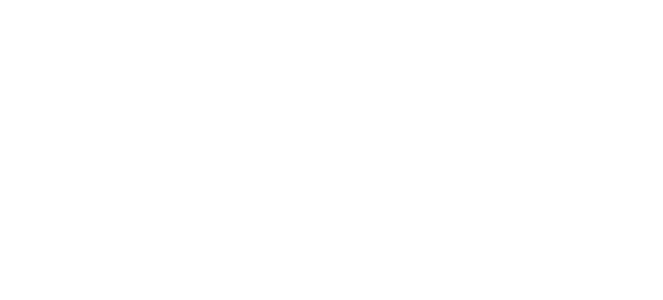
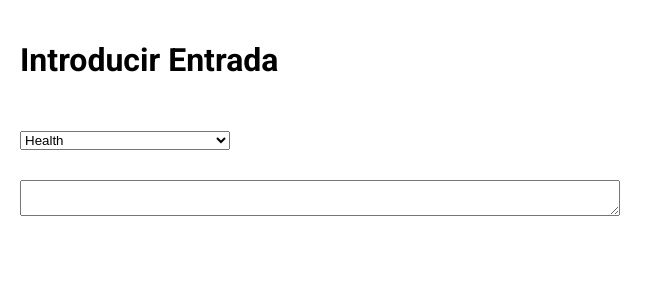
Before and after one commit to JustHarlys/Blog, a React (Vite) app: page /setEntry in a window 1280 px wide. Shown: the top 300 px of the page, without its empty margins (0-663 px from the left). Built offline with nearby package versions, Linux system fonts and the light colour scheme.

Commit message:
Creacion de otra página, modificaciones de estilos de lugar

```diff
--- a/src/App.css
+++ b/src/App.css
@@ -130,6 +130,11 @@
   gap: 20px;
 }
 
+.container > a {
+  color: white;
+  text-decoration: none;
+}
+
 .entries-container {
   width: 100%;
   padding: 20px;
@@ -146,6 +151,7 @@
   float: right;
   background-color: var(--red);
   color: white;
+  border-radius: 10px;
 }
 
 .category {
@@ -154,6 +160,7 @@
   color: #333333;
   font-weight: bold;
   text-decoration: none;
+
 }
 
 .category:hover {
@@ -178,7 +185,19 @@
 }
 
 .container:hover {
-  background-color: #4b4747;
+  background-color: #751f1f;
+}
+
+.set-entry {
+  display: flex;
+  flex-direction: column;
+  width: 50%;
+  gap: 30px;
+  padding: 20px;
+}
+
+.set-entry > select {
+  width: 35%;
 }
 
 @media screen and (max-width: 700px) {
--- a/src/App.jsx
+++ b/src/App.jsx
@@ -4,6 +4,8 @@
 import AboutMe from './pages/AboutMe'
 import Home from './pages/Home'
 import Contact from './pages/Contact'
+import SetEntry from './pages/SetEntry'
+import Entry from './pages/Entry'
 
 const {POPSTATE, PUSHSTATE} = EVENTS
 
@@ -47,6 +49,14 @@
         {
           path: '/contact',
           Component: Contact
+        },
+        {
+          path: '/setEntry',
+          Component: SetEntry
+        },
+        {
+          path: '/Entry',
+          Component : Entry
         }
       ]} />
 
--- a/src/Components/Aside.jsx
+++ b/src/Components/Aside.jsx
@@ -8,6 +8,8 @@
             <h1>Titulo de la entrada</h1>
             <p>Lorem ipsum dolor sit amet, consectetur adipiscing elit. Proin porta nulla rhoncus malesuada sodales. Phasellus ornare dolor ante, eget dapibus ex efficitur ac. Praesent condimentum aliquam malesuada. Proin egestas posuere est eleifend porta. Sed at rutrum quam. Nulla vehicula, arcu nec maximus fringilla, purus libero tristique odio, eu pulvinar nulla velit sed metus. Suspendisse purus risus, tincidunt nec pharetra sodales, ullamcorper quis nisl. Maecenas nec pulvinar nisi, quis commodo quam.</p>
 
+            <h1>Titulo de la entrada</h1>
+            <p>Lorem ipsum dolor sit amet, consectetur adipiscing elit. Proin porta nulla rhoncus malesuada sodales. Phasellus ornare dolor ante, eget dapibus ex efficitur ac. Praesent condimentum aliquam malesuada. Proin egestas posuere est eleifend porta. Sed at rutrum quam. Nulla vehicula, arcu nec maximus fringilla, purus libero tristique odio, eu pulvinar nulla velit sed metus. Suspendisse purus risus, tincidunt nec pharetra sodales, ullamcorper quis nisl. Maecenas nec pulvinar nisi, quis commodo quam.</p>
 
         </div>
     </aside>
--- a/src/Components/Categories.jsx
+++ b/src/Components/Categories.jsx
@@ -3,9 +3,9 @@
 function Categories() {
   return (
     <ul className='categories-list'>
-        <a href="" className='category selected'><li>Health</li></a>
-        <a href="" className='category'><li>Coding</li></a>
-        <a href="" className='category'><li>Life Experiences</li></a>
+        <a href="" className='category selected' id="1"><li>Health</li></a>
+        <a href="" className='category' id="2"><li>Coding</li></a>
+        <a href="" className='category' id="3"><li>Life Experiences</li></a>
     </ul>
   )
 }
--- a/src/Components/Entries.jsx
+++ b/src/Components/Entries.jsx
@@ -1,4 +1,4 @@
-
+import { Link } from "./Link";
 
 function Entries() {
   return (
@@ -7,18 +7,25 @@
 
         <div className="container">
 
+        <Link to="/Entry">
         <h1>Titulo de la entrada</h1>
         <p> Lorem ipsum dolor sit amet, consectetur adipiscing elit. Proin porta nulla rhoncus malesuada sodales. Phasellus ornare dolor ante, eget dapibus ex efficitur ac. Praesent condimentum aliquam malesuada. Proin egestas posuere est eleifend porta. Sed at rutrum quam. Nulla vehicula, arcu nec maximus fringilla, purus libero tristique odio, eu pulvinar nulla velit sed metus. Suspendisse purus risus, tincidunt nec pharetra sodales, ullamcorper quis nisl. Maecenas nec pulvinar nisi, quis commodo quam.</p>
+        </Link>
+
         </div>
 
         <div className="container">
+        <Link to="/Entry">
         <h1>Titulo de la entrada</h1>
         <p> Lorem ipsum dolor sit amet, consectetur adipiscing elit. Proin porta nulla rhoncus malesuada sodales. Phasellus ornare dolor ante, eget dapibus ex efficitur ac. Praesent condimentum aliquam malesuada. Proin egestas posuere est eleifend porta. Sed at rutrum quam. Nulla vehicula, arcu nec maximus fringilla, purus libero tristique odio, eu pulvinar nulla velit sed metus. Suspendisse purus risus, tincidunt nec pharetra sodales, ullamcorper quis nisl. Maecenas nec pulvinar nisi, quis commodo quam.</p>
+        </Link>
         </div>
 
         <div className="container">
+        <Link to="/Entry">
         <h1>Titulo de la entrada</h1>
         <p> Lorem ipsum dolor sit amet, consectetur adipiscing elit. Proin porta nulla rhoncus malesuada sodales. Phasellus ornare dolor ante, eget dapibus ex efficitur ac. Praesent condimentum aliquam malesuada. Proin egestas posuere est eleifend porta. Sed at rutrum quam. Nulla vehicula, arcu nec maximus fringilla, purus libero tristique odio, eu pulvinar nulla velit sed metus. Suspendisse purus risus, tincidunt nec pharetra sodales, ullamcorper quis nisl. Maecenas nec pulvinar nisi, quis commodo quam.</p>
+        </Link>
         </div>
 
         <p className="counter"> {'< 1/3 >'}</p>
--- /dev/null
+++ b/src/pages/Entry.jsx
@@ -0,0 +1,12 @@
+import Nav from "../Components/Nav"
+
+function Entry() {
+  return (
+    <div>
+      <Nav />
+      <h1>Entry</h1>
+    </div>
+  )
+}
+
+export default Entry
--- /dev/null
+++ b/src/pages/SetEntry.jsx
@@ -0,0 +1,15 @@
+function SetEntry() {
+  return (
+    <main className="set-entry">
+      <h1>Introducir Entrada</h1>
+      <select name="" id="">
+        <option value="Health">Health</option>
+        <option value="Coding">Coding</option>
+        <option value="Life Experiences">Life Experiences</option>
+      </select>
+      <textarea name="entry" id="entry"></textarea>
+    </main>
+  )
+}
+
+export default SetEntry
```
